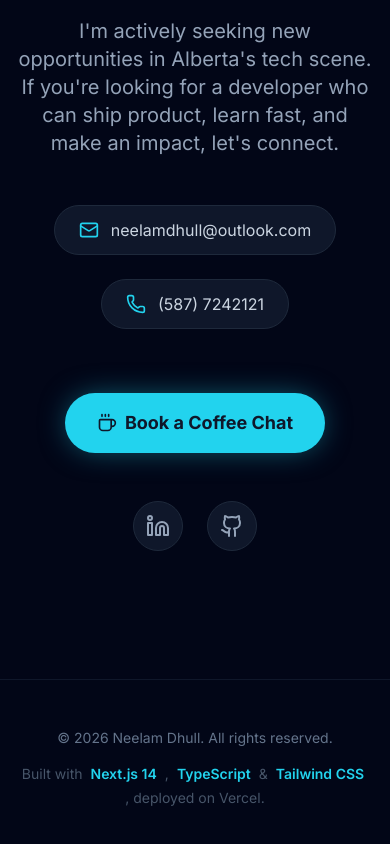
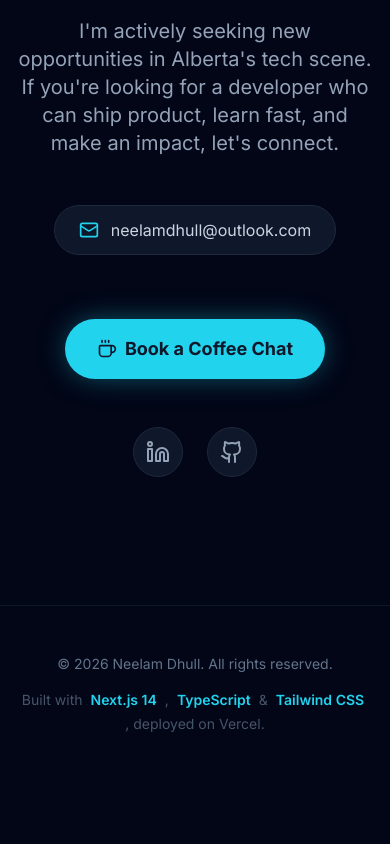
Before and after one commit to NeelamDhull/Neelam-Portfolio, a Next.js app: page / in a window 390 px wide. Shown: the part 7183-8027 px from the top of the page. After the commit the page ends 7965 px from the top, so only its background shows below. Built offline with nearby package versions, Linux system fonts and the light colour scheme.

Commit message:
Remove phone number from ContactSection component
Removed phone number display from ContactSection.

```diff
--- a/components/ContactSection.tsx
+++ b/components/ContactSection.tsx
@@ -26,10 +26,6 @@ export default function ContactSection() {
             <Mail className="w-5 h-5 mr-3 text-accent-400" />
             neelamdhull@outlook.com
           </a>
-          <div className="flex items-center text-slate-300 bg-slate-900 px-6 py-3 rounded-full border border-slate-800">
-            <Phone className="w-5 h-5 mr-3 text-accent-400" />
-            (587) 7242121
-          </div>
         </div>
 
         <div className="flex flex-col items-center gap-8">
```
